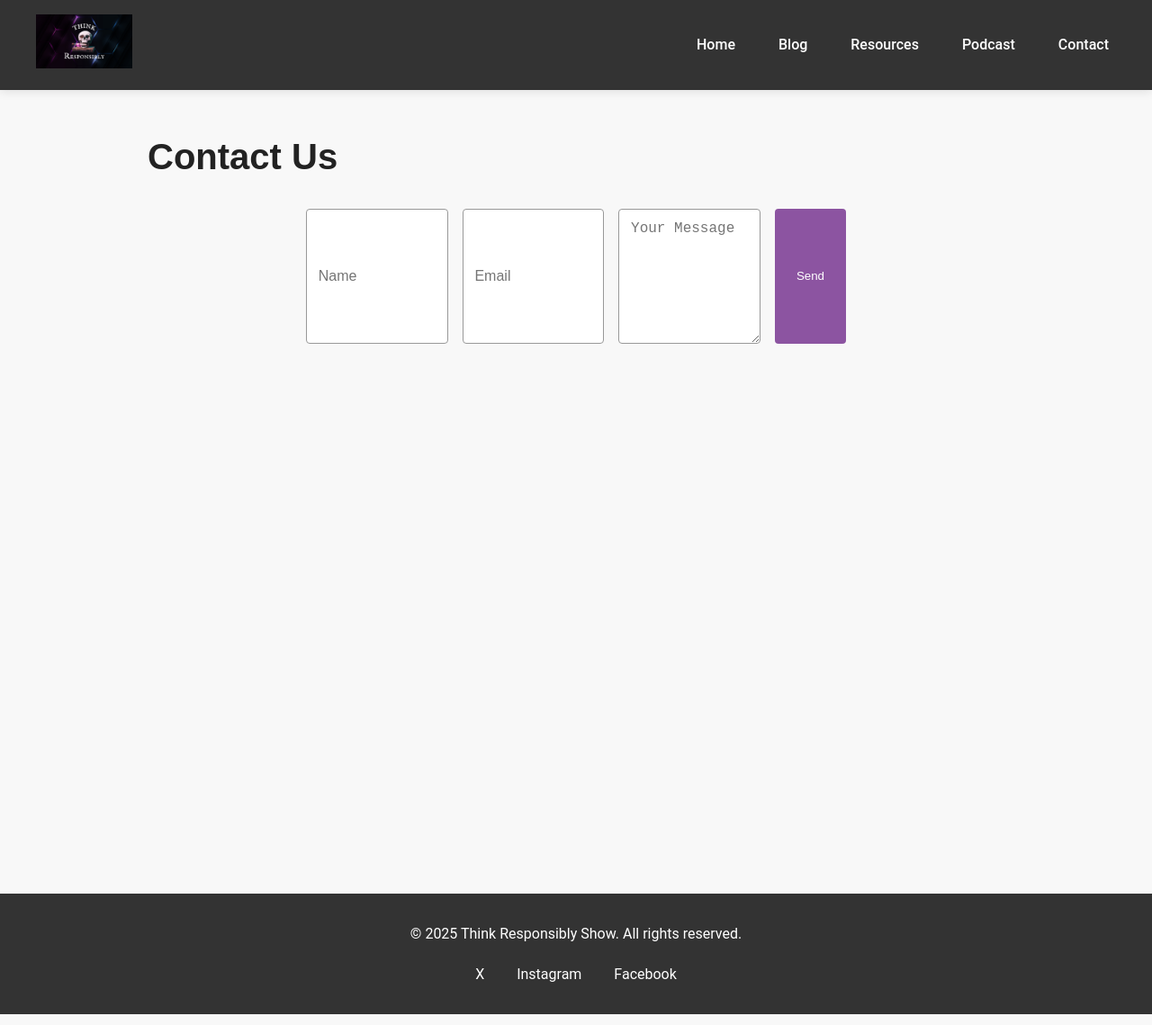
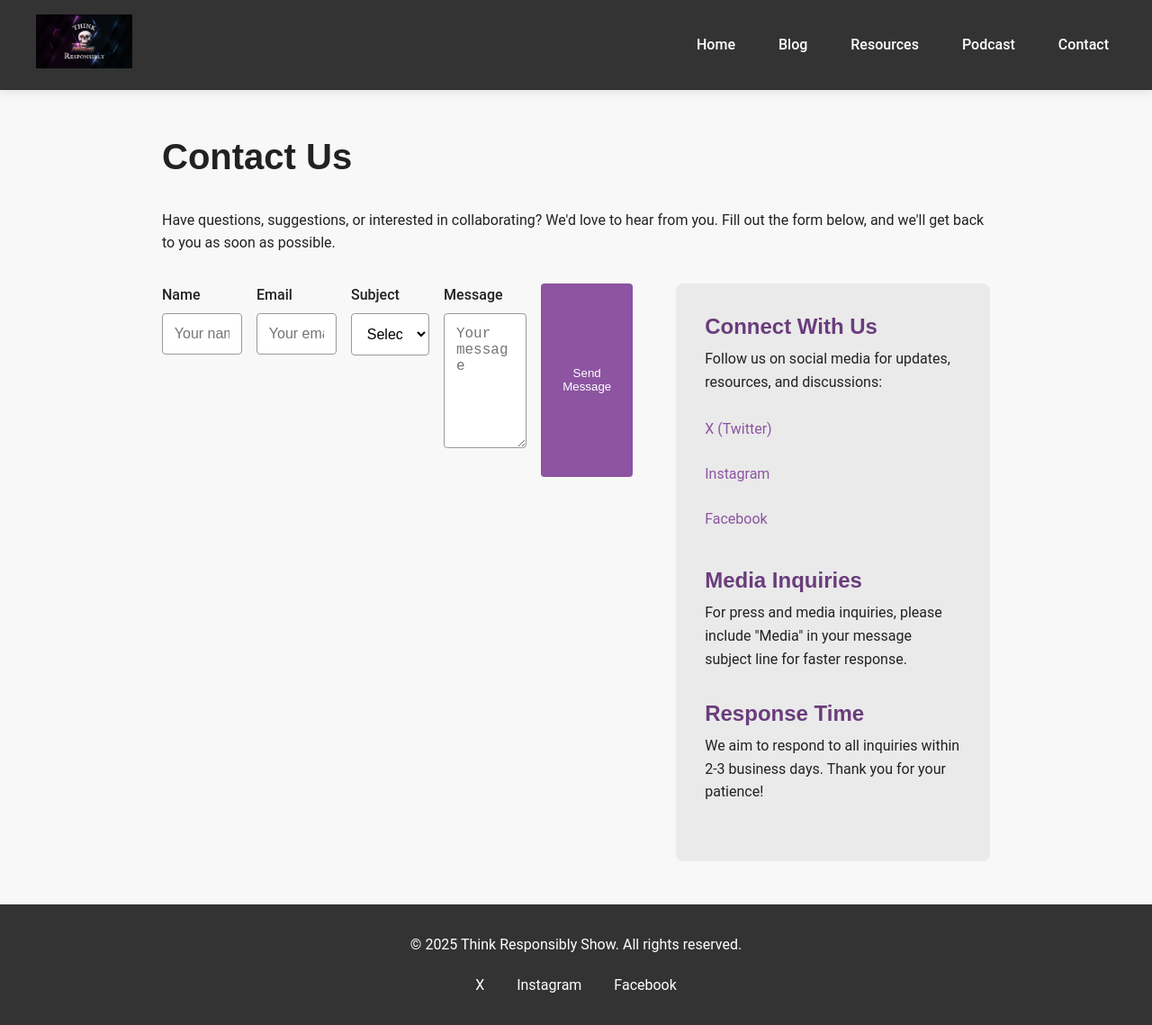
Before and after one commit to Volanalytics/thinkresponsiblyshow, a Jekyll site: the page built from contact.html, in a window 1280 px wide and 1139 px high. Shown: the whole window at 90% size. Built offline with Jekyll 4.4.1, drawn with Linux system fonts in a browser that asks for light colours.

Commit message:
Update contact.html

```diff
--- a/contact.html
+++ b/contact.html
@@ -1,14 +1,130 @@
 ---
 layout: default
 title: Contact
-description: Contact Think Responsibly Show for collaborations and inquiries.
+description: Contact Think Responsibly Show for collaborations, questions, and feedback.
 ---
 <section class="contact">
-    <h1>Contact Us</h1>
-    <form id="contact-form">
-        <input type="text" id="name" placeholder="Name" required>
-        <input type="email" id="contact-email" placeholder="Email" required>
-        <textarea id="message" placeholder="Your Message" required></textarea>
-        <button type="submit">Send</button>
-    </form>
+    <div class="container">
+        <h1>Contact Us</h1>
+        <p>Have questions, suggestions, or interested in collaborating? We'd love to hear from you. Fill out the form below, and we'll get back to you as soon as possible.</p>
+
+        <div class="contact-grid">
+            <div class="contact-form-container">
+                <form id="contact-form">
+                    <div class="form-group">
+                        <label for="name">Name</label>
+                        <input type="text" id="name" placeholder="Your name" required>
+                    </div>
+
+                    <div class="form-group">
+                        <label for="contact-email">Email</label>
+                        <input type="email" id="contact-email" placeholder="Your email address" required>
+                    </div>
+
+                    <div class="form-group">
+                        <label for="subject">Subject</label>
+                        <select id="subject" required>
+                            <option value="" disabled selected>Select a subject</option>
+                            <option value="general">General Inquiry</option>
+                            <option value="collaboration">Collaboration Opportunity</option>
+                            <option value="speaking">Speaking Request</option>
+                            <option value="feedback">Feedback</option>
+                            <option value="other">Other</option>
+                        </select>
+                    </div>
+
+                    <div class="form-group">
+                        <label for="message">Message</label>
+                        <textarea id="message" placeholder="Your message" required></textarea>
+                    </div>
+
+                    <button type="submit" class="btn">Send Message</button>
+                </form>
+            </div>
+
+            <div class="contact-info">
+                <div class="contact-method">
+                    <h3>Connect With Us</h3>
+                    <p>Follow us on social media for updates, resources, and discussions:</p>
+                    <div class="social-links-contact">
+                        <a href="https://x.com/hamerthinks" target="_blank">X (Twitter)</a>
+                        <a href="https://www.instagram.com/hamerthinks" target="_blank">Instagram</a>
+                        <a href="https://www.facebook.com/hamerthinks" target="_blank">Facebook</a>
+                    </div>
+                </div>
+
+                <div class="contact-method">
+                    <h3>Media Inquiries</h3>
+                    <p>For press and media inquiries, please include "Media" in your message subject line for faster response.</p>
+                </div>
+
+                <div class="contact-method">
+                    <h3>Response Time</h3>
+                    <p>We aim to respond to all inquiries within 2-3 business days. Thank you for your patience!</p>
+                </div>
+            </div>
+        </div>
+    </div>
 </section>
+
+<style>
+/* Additional Contact Page Styles */
+.contact-grid {
+    display: grid;
+    grid-template-columns: 3fr 2fr;
+    gap: 3rem;
+    margin-top: 2rem;
+}
+
+.form-group {
+    margin-bottom: 1.5rem;
+}
+
+.form-group label {
+    display: block;
+    margin-bottom: 0.5rem;
+    font-weight: 500;
+}
+
+select {
+    width: 100%;
+    padding: 0.8rem;
+    font-size: 1rem;
+    border: 1px solid var(--gray-med);
+    border-radius: 4px;
+    background-color: white;
+}
+
+.contact-info {
+    background-color: var(--gray-light);
+    padding: 2rem;
+    border-radius: 8px;
+}
+
+.contact-method {
+    margin-bottom: 2rem;
+}
+
+.contact-method h3 {
+    color: var(--accent-dark);
+    margin-bottom: 0.5rem;
+}
+
+.social-links-contact {
+    display: flex;
+    flex-direction: column;
+    gap: 0.5rem;
+    margin-top: 1rem;
+}
+
+.social-links-contact a {
+    display: inline-block;
+    margin: 0.5rem 0;
+}
+
+@media (max-width: 768px) {
+    .contact-grid {
+        grid-template-columns: 1fr;
+    }
+}
+</style>
```
